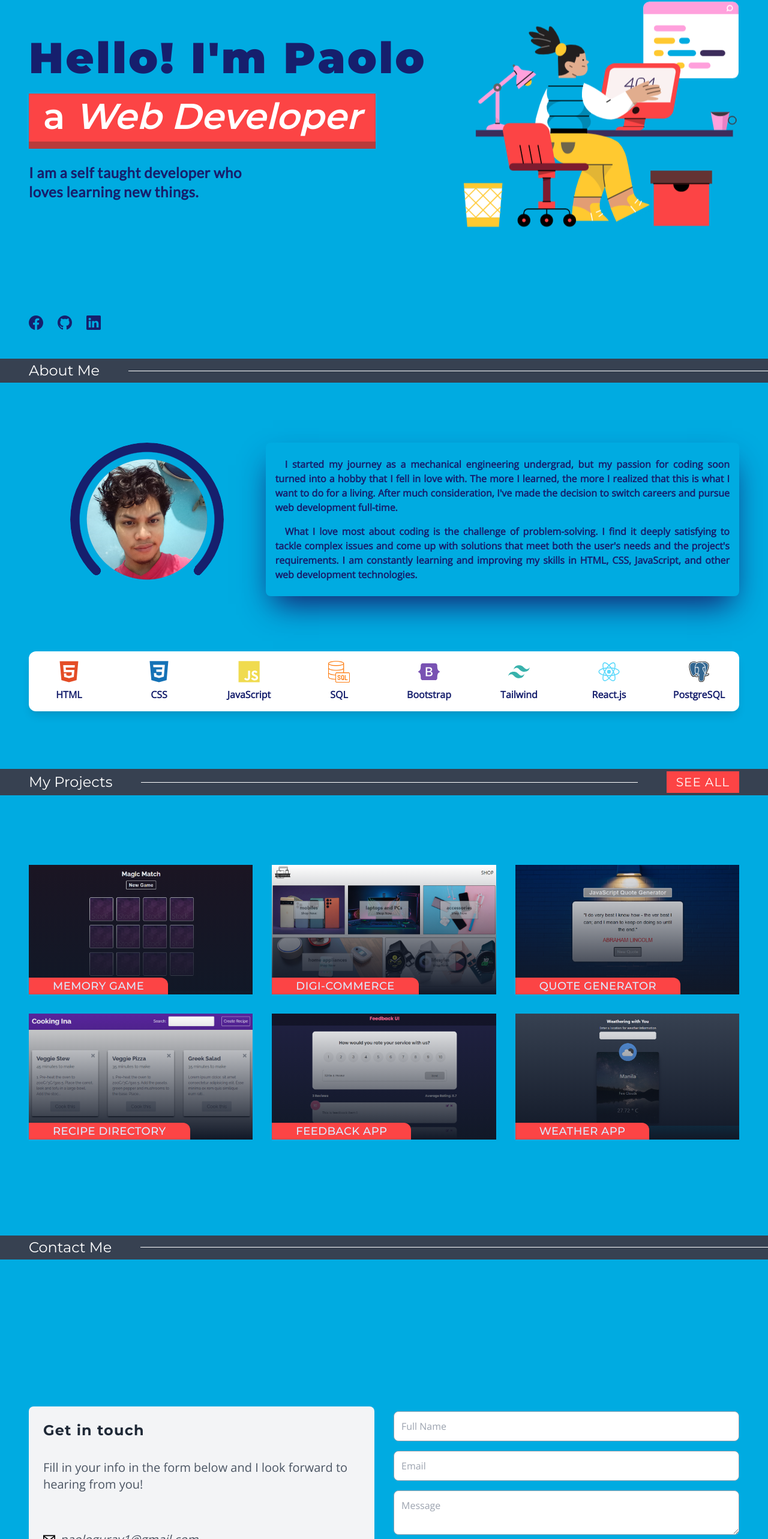
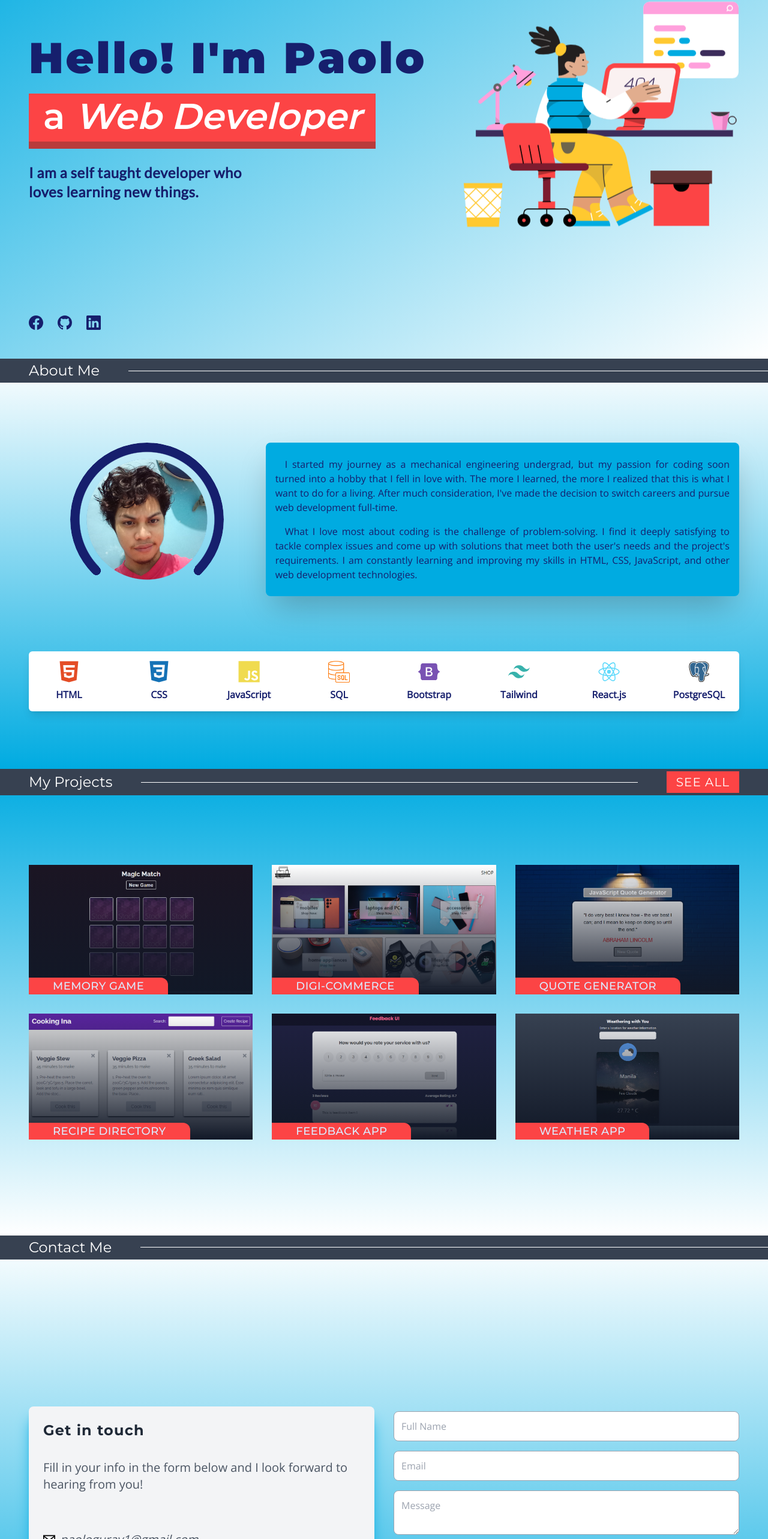
Before and after one commit to Froiod/Portfoliov3, a React (Vite) app: page / in a window 1280 px wide. Shown: the part 202-2768 px from the top of the page at 60% size. Built offline with nearby package versions, Linux system fonts and the light colour scheme.

Commit message:
update color scheme

```diff
--- a/src/components/About.jsx
+++ b/src/components/About.jsx
@@ -70,7 +70,7 @@ const About = () => {
 
 
   return (
-    <section id='About' className='relative bg-primary max-w-screen-2xl mx-auto py-16 md:py-24'>
+    <section id='About' className='relative bg-gradient-to-b from-white to-primary max-w-screen-2xl mx-auto py-16 md:py-24'>
 
       {/* section border */}
       <div className='absolute top-0 w-full bg-gray-700'>
@@ -102,7 +102,7 @@ const About = () => {
             variants={fadeIn}
             animate={controls}
             initial="hidden"
-            className='flex flex-col space-y-4 justify-center items-center text-base md:text-sm lg:text-base font-open-sans lg:items-center py-6 px-4 shadow-2xl rounded-lg  text-secondary font-semibold shadow-secondary'>
+            className='flex flex-col space-y-4 justify-center items-center text-base md:text-sm lg:text-base font-open-sans lg:items-center py-6 px-4 shadow-2xl rounded-lg  text-secondary font-base bg-primary'>
             <p className='text-justify indent-4'>
               I started my journey as a mechanical engineering undergrad, but my passion for coding soon turned into a hobby that I fell in love with. The more I learned, the more I realized that this is what I want to do for a living. After much consideration, I've made the decision to switch careers and pursue web development full-time.
             </p>
@@ -117,40 +117,6 @@ const About = () => {
 
       <Skills />
 
-      {/* <div className="flex flex-col lg:h-[100vh] md:flex-row px-6 sm:px-12 text-gray-900 py-12 mb-12">
-
-        <div className="flex justify-center relative md:w-1/2 md:items-center my-24 md:my-auto">
-          <motion.div
-            ref={ref}
-            variants={squareVariants}
-            animate={controls}
-            initial="hidden"
-            className='relative flex flex-col items-center justify-center mt-6'>
-            <img src={frame} alt="" className='absolute' />
-            <img src={profile} alt="" className='w-1/2 scale-90 z-10 shadow-xl shadow-black'/>
-            <h1 className='text-white bg-gray-900 text-xl lg:text-2xl font-montserrat w-1/2 text-center py-1 z-10 shadow-lg shadow-black scale-90 '>
-              About Me
-            </h1>
-          </motion.div>
-        </div>
-
-        <div className="flex items-center justify-center md:w-1/2 md:items-center md:ml-4 lg:ml-12">
-          <motion.div
-            ref={ref}
-            variants={fadeIn}
-            animate={controls}
-            initial="hidden"
-            className='flex flex-col space-y-4 justify-center items-center text-base md:text-sm lg:text-base font-open-sans lg:items-center bg-blue-50 py-6 px-4 shadow-2xl rounded-lg'>
-            <p className='text-justify indent-4'>
-              I started my journey as a mechanical engineering undergrad, but my passion for coding soon turned into a hobby that I fell in love with. The more I learned, the more I realized that this is what I want to do for a living. After much consideration, I've made the decision to switch careers and pursue web development full-time.
-            </p>
-            <p className='text-justify indent-4'>
-              What I love most about coding is the challenge of problem-solving. I find it deeply satisfying to tackle complex issues and come up with solutions that meet both the user's needs and the project's requirements. I am constantly learning and improving my skills in HTML, CSS, JavaScript, and other web development technologies.
-            </p>
-          </motion.div>
-        </div>
-
-      </div> */}
     </section>
   )
 }
--- a/src/components/Contact.jsx
+++ b/src/components/Contact.jsx
@@ -61,7 +61,7 @@ const Contact = () => {
   }, [controls, inView]);
 
   return (
-    <section className='relative px-6 sm:px-12 py-16 md:py-24 md:h-[100vh] flex flex-col items-center justify-center space-y-12 font-open-sans max-w-screen-2xl mx-auto bg-primary' id='Contact'>
+    <section className='relative px-6 sm:px-12 py-16 md:py-24 md:h-[100vh] flex flex-col items-center justify-center space-y-12 font-open-sans max-w-screen-2xl mx-auto bg-gradient-to-t from-primary to-white' id='Contact'>
 
       {/* section border */}
       <div className='absolute top-0 w-full bg-gray-700'>
@@ -75,7 +75,7 @@ const Contact = () => {
 
       <div className='grid grid-cols-1 md:grid-cols-2 gap-12 lg:gap-8'>
         {/* leftside */}
-        <motion.div className='p-6 bg-gray-100 sm:rounded-lg'
+        <motion.div className='p-6 bg-gray-100 sm:rounded-lg shadow-xl shadow-primary'
           ref={ref}
           variants={fadeIn}
           animate={controls}
--- a/src/components/Hero.jsx
+++ b/src/components/Hero.jsx
@@ -60,7 +60,7 @@ const Hero = () => {
   }
 
   return (
-    <section className="h-[100vh] relative flex items-center justify-between px-6 sm:px-12 font-montserrat max-w-screen-2xl mx-auto bg-primary" id='Home'>
+    <section className="h-[100vh] relative flex items-center justify-between px-6 sm:px-12 font-montserrat max-w-screen-2xl mx-auto bg-gradient-to-br from-primary to-white" id='Home'>
 
       <div className='absolute top-0 flex items-center h-[100vh] z-10'>
         <div className="text-left space-y-6 ">
--- a/src/components/Skills.jsx
+++ b/src/components/Skills.jsx
@@ -75,7 +75,7 @@ const Skills = () => {
   }, [controls, inView]);
 
   return (
-    <div className='mx-6 md:mx-12 font-montserrat bg-white mt-12 rounded-xl shadow-lg'>
+    <div className='mx-6 md:mx-12 font-montserrat bg-white mt-12 rounded-md shadow-lg '>
 
       <div className=''>
         <div className='grid grid-cols-3 sm:grid-cols-4 md:grid-cols-6 xl:grid-cols-8 gap-4 items-center py-4'>
--- a/src/components/Works.jsx
+++ b/src/components/Works.jsx
@@ -65,7 +65,7 @@ const Works = () => {
   }, [controls, inView]);
 
   return (
-    <section className='relative max-w-screen-2xl mx-auto py-16 md:py-24 bg-primary' id="Works">
+    <section className='relative max-w-screen-2xl mx-auto py-16 md:py-24 bg-gradient-to-b from-primary to-white' id="Works">
 
       {/* section border */}
       <div className='absolute top-0 w-full bg-gray-700'>
@@ -90,7 +90,7 @@ const Works = () => {
           ))}
         </div>
         <a href="https://github.com/Froiod" target={"_blank"}>
-          <div className="md:hidden my-12 text-lg p-1 text-gray-900 font-semibold border-gray-900 border-2 hover:bg-indigo-600 hover:border-indigo-600 hover:text-white tracking-wider">
+          <div className="md:hidden my-12 text-lg p-1 text-gray-900 font-semibold border-gray-900 border-2 hover:bg-accent hover:border-accent hover:text-white tracking-wider">
             SEE ALL
           </div>
         </a>
```
